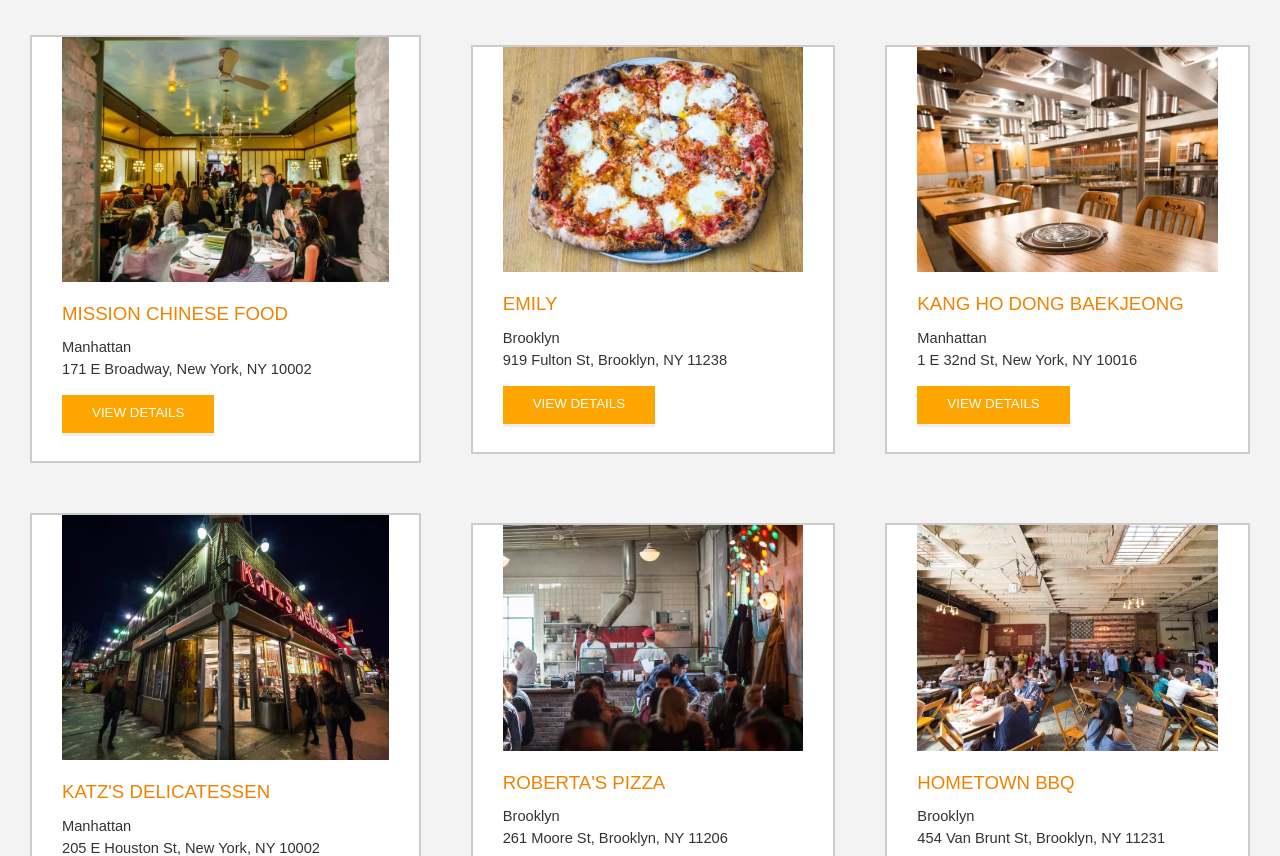
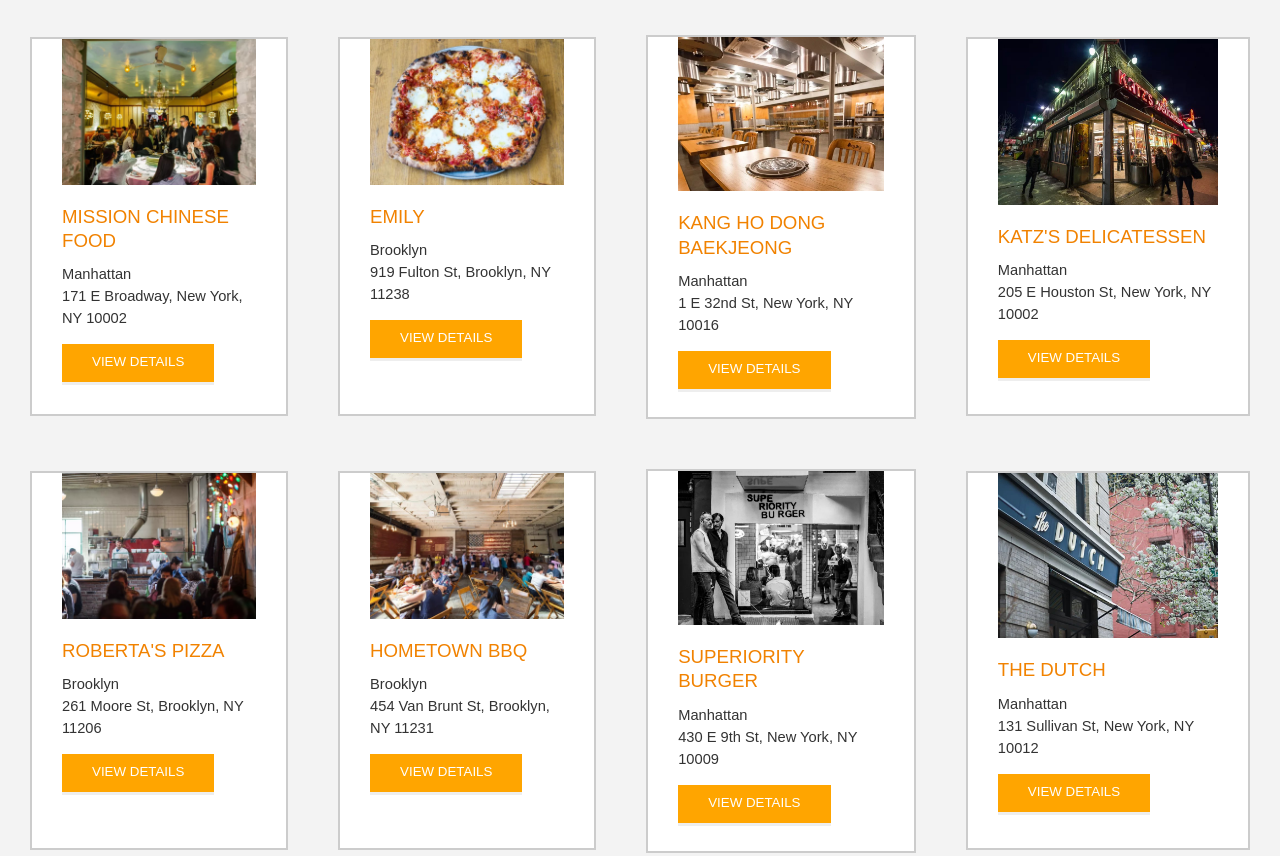
Before and after one commit to SrSalvaje/udacity-restaurant-reviews, a plain HTML site: page app/index.html in a window 1280 px wide. Shown: the part 571-1427 px from the top of the page. Drawn offline with nearby package versions, Linux system fonts and the light colour scheme.

Commit message:
feat: responsive grid for restaurant list

```diff
--- a/app/index.html
+++ b/app/index.html
@@ -33,7 +33,9 @@
           <option value="all">All Cuisines</option>
         </select>
       </div>
+      <div class="restList-cont">
       <ul id="restaurants-list"></ul>
+      </div>
     </section>
   </main>
   <script src="https://unpkg.com/leaflet@1.3.1/dist/leaflet.js" integrity="sha512-/Nsx9X4HebavoBvEBuyp3I7od5tA0UzAxs+j83KgC8PU0kgB4XiK4Lfe4y4cgBtaRJQEIFCW+oC506aPT2L1zw==" crossorigin=""></script>
--- a/app/scss/responsive.scss
+++ b/app/scss/responsive.scss
@@ -2,14 +2,14 @@
     #restaurants-list {
         display:grid;
         grid-template-columns: auto auto;
-        grid-template: auto;
+        grid-template-rows: auto;
         grid-gap:20px;
         justify-content: space-evenly;
     }
 
-    #restaurants-list li{
+  /*   #restaurants-list li{
         width: auto;
-    }
+    } */
 }
 
 @media only screen and (min-width: 1000px) {
@@ -17,3 +17,19 @@
         grid-template-columns: auto auto auto;
     }
 }
+
+@media only screen and (min-width: 1200px) {
+    #restaurants-list {
+        grid-template-columns: auto auto auto auto;
+    }
+}
+
+@media only screen and (min-width: 1800px) {
+    #restaurants-list {
+       grid-template-areas:  auto auto auto auto;
+    }
+    #restaurants-list  {
+        max-width: 80%;
+        //align-self: center;
+    }
+}
--- a/app/scss/styles.scss
+++ b/app/scss/styles.scss
@@ -150,6 +150,12 @@
 }
 
 /* ====================== Restaurant Listing ====================== */
+.restList-cont{
+  display: flex;
+  flex-direction: column;
+  align-items: center;
+
+}
 #restaurants-list {
   background-color: #f3f3f3;
   list-style: outside none none;
@@ -169,14 +175,13 @@
   padding: 0 30px 25px;
   text-align: left;
   max-width: 470px;
-  width: 90%;
+  //width: 90%;
 }
 #restaurants-list .restaurant-img {
   background-color: #ccc;
   display: block;
   margin: 0;
   max-width: 100%;
-
   height: auto;
   min-width: 100%;
 }
```
Also changed, not shown: app/css/responsive.css, app/css/styles.css.
